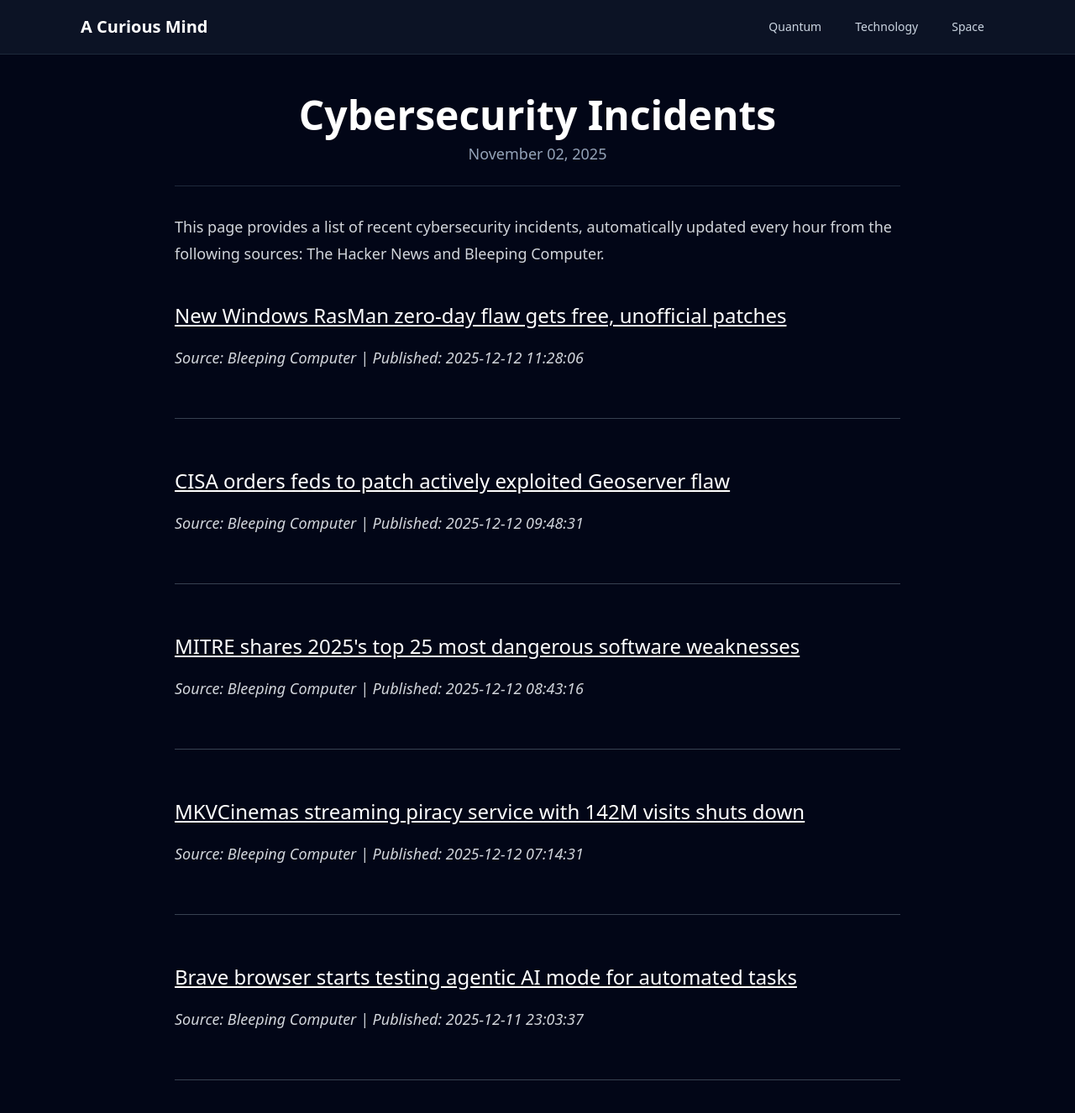
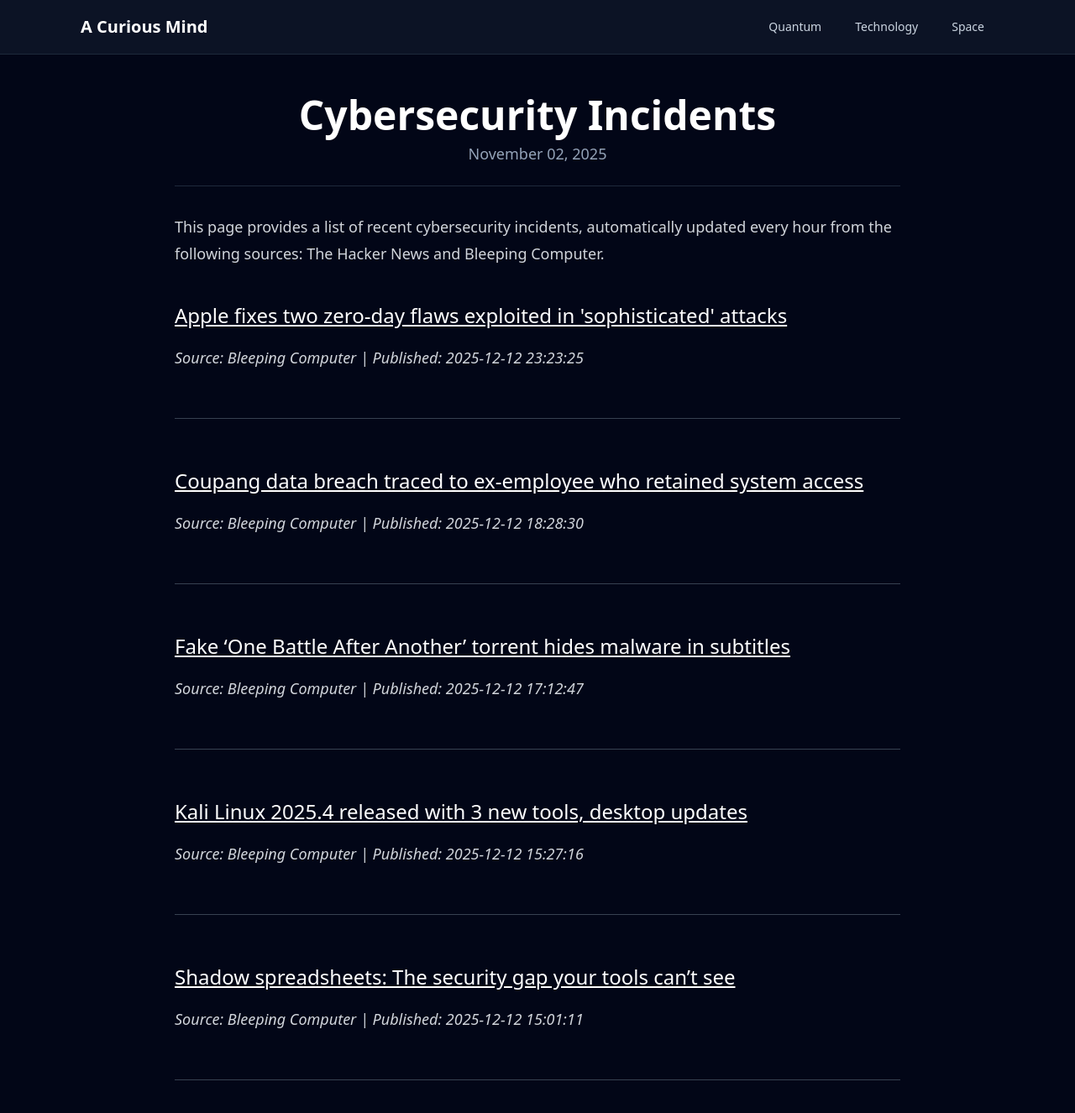
Before and after one commit to onehl7/onehl7.github.io, a Jekyll site: the page built from _posts/2025-11-02-cybersecurity-incidents.md, in a window 1280 px wide and 1400 px high. Shown: the top 1326 px of the window at 84% size. Built offline with Jekyll 4.4.1, drawn with Linux system fonts in a browser that asks for light colours; nearby versions of some CDN libraries.

Commit message:
Update news data

```diff
--- a/_data/news.json
+++ b/_data/news.json
@@ -1,32 +1,32 @@
 [
   {
     "source": "Bleeping Computer",
-    "title": "New Windows RasMan zero-day flaw gets free, unofficial patches",
-    "link": "https://www.bleepingcomputer.com/news/microsoft/new-windows-rasman-zero-day-flaw-gets-free-unofficial-patches/",
-    "published": "2025-12-12 11:28:06"
+    "title": "Apple fixes two zero-day flaws exploited in 'sophisticated' attacks",
+    "link": "https://www.bleepingcomputer.com/news/security/apple-fixes-two-zero-day-flaws-exploited-in-sophisticated-attacks/",
+    "published": "2025-12-12 23:23:25"
   },
   {
     "source": "Bleeping Computer",
-    "title": "CISA orders feds to patch actively exploited Geoserver flaw",
-    "link": "https://www.bleepingcomputer.com/news/security/cisa-orders-feds-to-patch-actively-exploited-geoserver-flaw/",
-    "published": "2025-12-12 09:48:31"
+    "title": "Coupang data breach traced to ex-employee who retained system access",
+    "link": "https://www.bleepingcomputer.com/news/security/coupang-data-breach-traced-to-ex-employee-who-retained-system-access/",
+    "published": "2025-12-12 18:28:30"
   },
   {
     "source": "Bleeping Computer",
-    "title": "MITRE shares 2025's top 25 most dangerous software weaknesses",
-    "link": "https://www.bleepingcomputer.com/news/security/mitre-shares-2025s-top-25-most-dangerous-software-weaknesses/",
-    "published": "2025-12-12 08:43:16"
+    "title": "Fake \u2018One Battle After Another\u2019 torrent hides malware in subtitles",
+    "link": "https://www.bleepingcomputer.com/news/security/fake-one-battle-after-another-torrent-hides-malware-in-subtitles/",
+    "published": "2025-12-12 17:12:47"
   },
   {
     "source": "Bleeping Computer",
-    "title": "MKVCinemas streaming piracy service with 142M visits shuts down",
-    "link": "https://www.bleepingcomputer.com/news/security/mkvcinemas-streaming-piracy-service-with-142m-visits-shuts-down/",
-    "published": "2025-12-12 07:14:31"
+    "title": "Kali Linux 2025.4 released with 3 new tools, desktop updates",
+    "link": "https://www.bleepingcomputer.com/news/security/kali-linux-20254-released-with-3-new-tools-desktop-updates/",
+    "published": "2025-12-12 15:27:16"
   },
   {
     "source": "Bleeping Computer",
-    "title": "Brave browser starts testing agentic AI mode for automated tasks",
-    "link": "https://www.bleepingcomputer.com/news/artificial-intelligence/brave-browser-starts-testing-agentic-ai-mode-for-automated-tasks/",
-    "published": "2025-12-11 23:03:37"
+    "title": "Shadow spreadsheets: The security gap your tools can\u2019t see",
+    "link": "https://www.bleepingcomputer.com/news/security/shadow-spreadsheets-the-security-gap-your-tools-cant-see/",
+    "published": "2025-12-12 15:01:11"
   }
 ]
```
